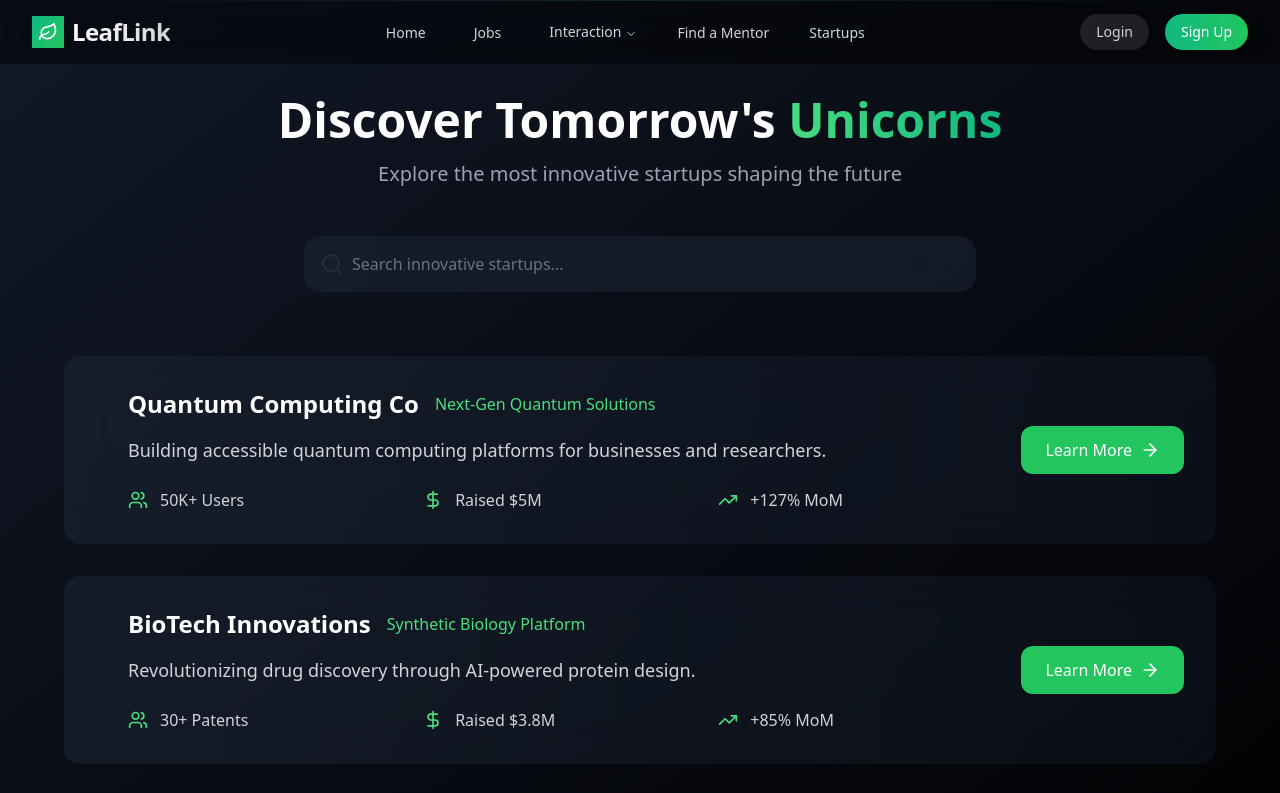
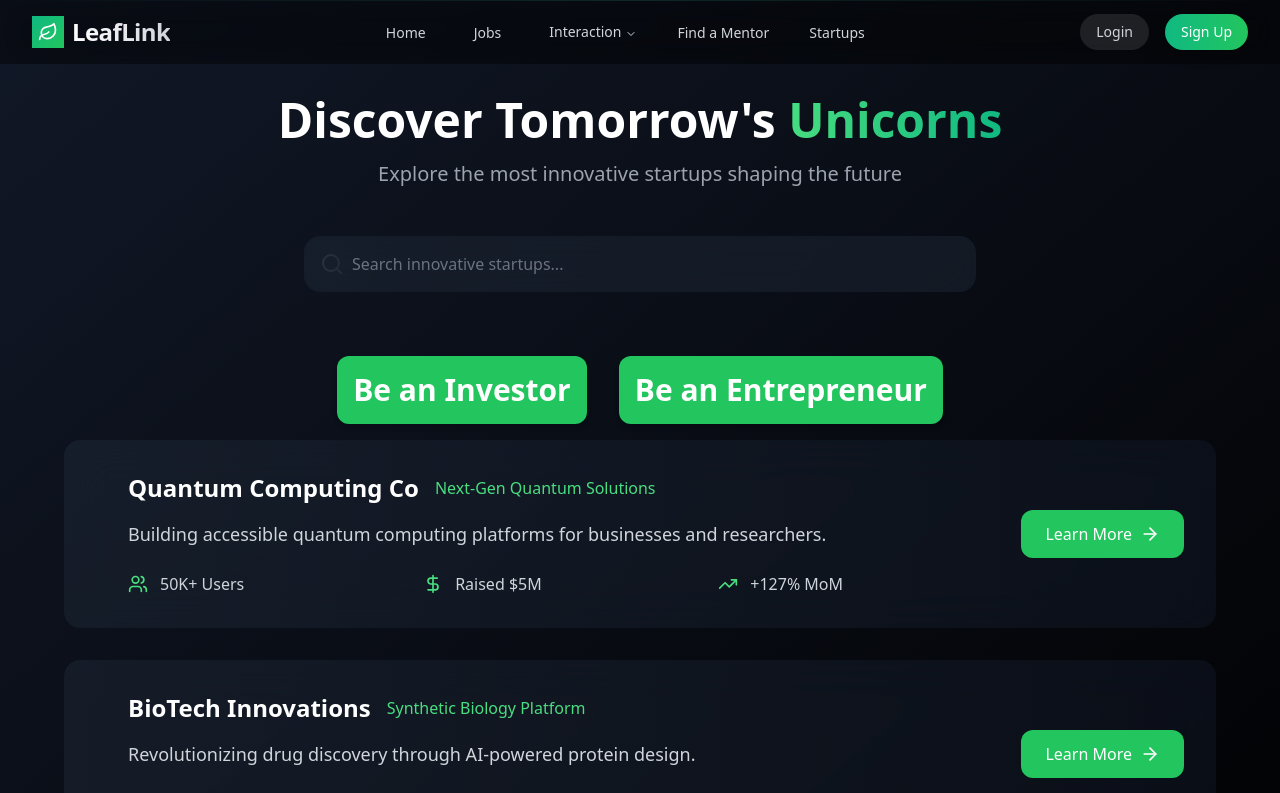
Before and after one commit to Yash-Zade/TECHNEX-25-HACK-A-THON, a React (Vite) app in the folder Frontend/: page /startups in a window 1280 px wide. Shown: the top 793 px of the page. Built offline with nearby package versions, Linux system fonts and the light colour scheme; no server answers.

Commit message:
update startup search

```diff
--- a/Frontend/src/components/Navbar/Navbar.jsx
+++ b/Frontend/src/components/Navbar/Navbar.jsx
@@ -19,6 +19,8 @@ export default function ModernNavbar() {
   }, []);
 
   const logout = () => {
+    localStorage.removeItem('accessToken');
+    navigate('/login');
     // logout logic here
   };
 
--- a/Frontend/src/components/StartUp/StartupSearch.jsx
+++ b/Frontend/src/components/StartUp/StartupSearch.jsx
@@ -1,6 +1,7 @@
-import React, { useState } from 'react';
+import React, { useState,useEffect } from 'react';
 import { Search, ArrowRight, TrendingUp, Users, DollarSign } from 'lucide-react';
 import { useNavigate } from 'react-router-dom';
+import apiClient from '../Auth/ApiClient';
 
 const startupData = [
   {
@@ -40,15 +41,31 @@ const startupData = [
     logo: "/api/placeholder/80/80"
   }
 ];
-
+const roledata = [];
 const StartupListingMagazine = () => {
   const [searchTerm, setSearchTerm] = useState('');
-
+  const [role, setRole] = useState([]);
   const filteredStartups = startupData.filter(startup =>
     startup.name.toLowerCase().includes(searchTerm.toLowerCase()) ||
     startup.description.toLowerCase().includes(searchTerm.toLowerCase())
   );
   const navigate = useNavigate() ;
+  useEffect(() => {
+    function handleStartups(){
+    try {
+        // const response = apiClient ('https://api.example.com/startups');
+        // const {data} = response.data;
+        setRole(roledata);
+      } catch (error) {
+      console.error('Error decoding token:', error);
+      if (authentication) {
+        navigate('/login');
+      }
+
+    }
+  }
+  handleStartups();
+  },[]);
   return (
     <div className="pt-24 min-h-screen bg-gradient-to-br from-gray-900 to-black p-8">
       {/* Hero Section */}
@@ -73,6 +90,23 @@ const StartupListingMagazine = () => {
           />
         </div>
       </div>
+      <div className='flex justify-center gap-8'>
+  {!role.includes('investor') && (
+    <button className="bg-green-500 hover:bg-green-600 text-white font-bold p-4 rounded-xl shadow-md transition-all duration-300 mb-4">
+      <div className="text-center">
+        <h2 className="text-3xl font-bold ">Be an Investor</h2>
+      </div>
+    </button>
+  )}
+  {!role.includes('entrepreneur') && (
+    <button className="bg-green-500 hover:bg-green-600 text-white font-bold  p-4 rounded-xl shadow-md transition-all duration-300 mb-4"
+    onClick={() => navigate('/addStartup')}>
+      <div className="text-center">
+        <h2 className="text-3xl font-bold">Be an Entrepreneur</h2>
+      </div>
+    </button>
+  )}
+</div>
 
       {/* Startup Cards */}
       <div className="max-w-6xl mx-auto space-y-8">
```
